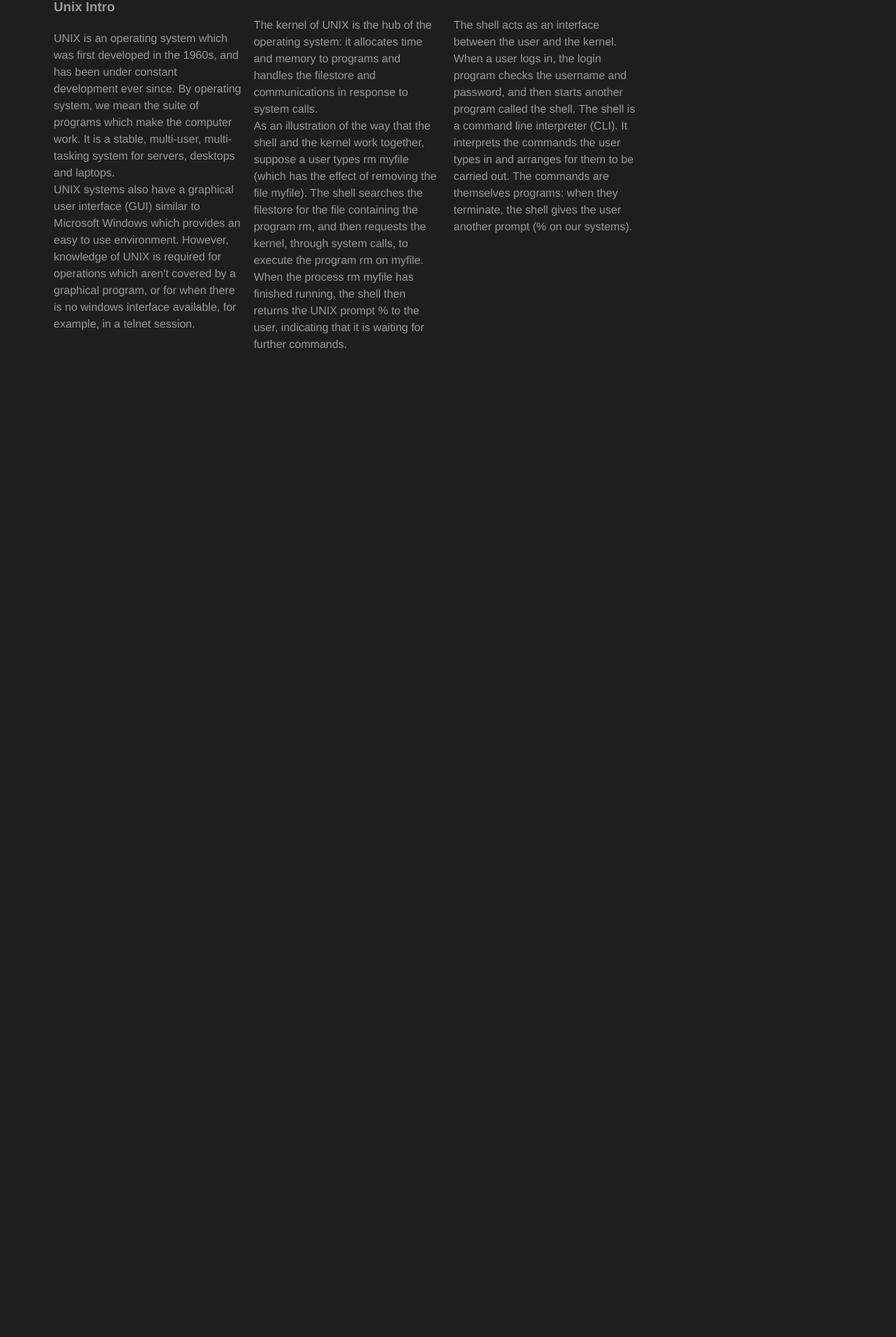
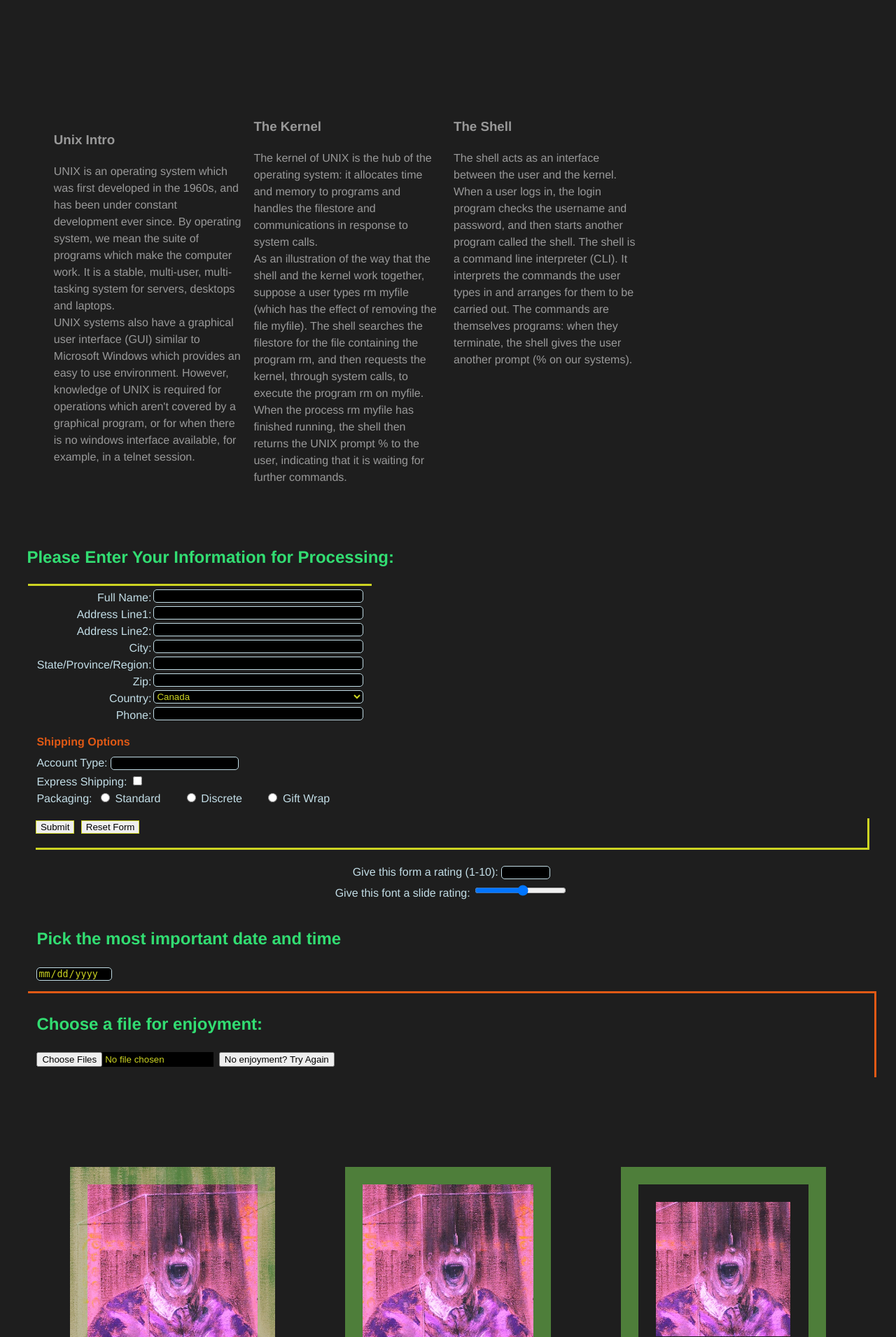
Before and after one commit to KLabWeb/dev-blog, a PHP site: page /Practice-Weeks/week09-practice.html in a window 1280 px wide. Shown: the part 2970-4880 px from the top of the page at 70% size. Before the commit the page ends 3468 px from the top, so only its background shows below. Run offline with PHP 8.4, Linux system fonts and the light colour scheme; grey boxes are pictures that could not be loaded.

Commit message:
Sandbox dev page compiled from week 03, 04, 07, 05 sections. Restyled.

```diff
--- a/Practice-Weeks/stylesheet-w05-practice-sandbox.css
+++ b/Practice-Weeks/stylesheet-w09-practice-sandbox.css
@@ -188,7 +188,7 @@
     opacity: 0;
 }
 #def-grid img:hover, #def-grid span img:hover{
-    opacity: 100;
+    opacity: 1;
 }
 
 /*Float styling*/
@@ -367,6 +367,10 @@
 }
 
 
+/*---------------Above == week05 styling ---------------*/
+
+
+
 /*Code below here new code from week 09*/
 #dom-head{
   margin-left:6%;
@@ -381,3 +385,194 @@
   color: white;
   font-size: 2.2rem;
 }
+
+
+
+
+
+
+
+
+
+
+
+
+
+
+
+
+/*-------------------------week 07*---------*/
+#second-form{
+  width: 100%;
+}
+#shipping-grid{
+  width: 95%;
+  display: grid;
+  grid-template-columns: repeat(5, 1fr);
+  grid-template-areas: "mainShip round submit . choosefile"
+                       ". options . pickdate ellip";
+}
+#rounded-box{
+  grid-area: round;
+}
+#elliptical-box{
+  grid-area: ellip;
+}
+#shipping-main{
+  grid-area: mainShip;
+  border-top: 3px solid #cdd422;
+}
+#options{
+  grid-area: options;
+  border-bottom: 3px solid #cdd422;
+}
+#submit-fieldset{
+  display: flex;
+  flex-direction: column;
+  align-items: center;
+  border-right: 3px solid #cdd422;
+  grid-area:submit;
+}
+#pickdate{
+  border-bottom: 3px solid #e05915;
+  grid-area: pickdate;
+}
+#choosefile{
+  grid-area: choosefile;
+  border-right: 3px solid #e05915;
+}
+
+/*Shipping form sizing & layout*/
+.form{
+  width: 520px;
+  margin-left: 3%;
+}
+.form fieldset{
+  border: 0;
+}
+.form legend{
+  font-weight: bold;
+}
+.form #submit, #reset{
+  margin-bottom: 20px;
+  border: 1px solid #cdd422;
+}
+#submit{
+  margin-right: 5px;
+}
+.radiolist span{
+  margin-right: 25px;
+}
+#second-form fieldset:first-of-type{
+  width: 467px;
+  display: grid;
+  grid-template-columns: 167px 300px;
+  text-align: right;
+  margin-bottom: 4px;
+}
+#second-form label{
+  margin-right: 3px;
+}
+
+/*Shipping form media queries*/
+@media (max-width: 500px){
+  .form, #second-form fieldset:first-of-type, #times{
+    width: 100%;
+  }
+  #second-form fieldset:first-of-type{
+      text-align: left;
+      grid-template-columns: 90%;
+  }
+  .radiolist label{
+    display: flex;
+  }
+}
+
+
+.form legend{
+    color: #e05915;
+    padding: 0;
+}
+.form input, select{
+    color: rgb(205, 212, 34);
+    background: black;
+    margin-bottom: 5px;
+}
+.form label{
+    color: #c2dde6;
+}
+#second-form fieldset:not(:last-of-type) input, #dateclock, #country{
+      border: 1px solid #c2dde6;
+      border-radius: 5px;
+}
+#second-form fieldset:not(:last-of-type) input:focus, #dateclock:focus, #country:focus{
+    border: 2px solid #32DD72;
+}
+/*Shipping form media queries*/
+@media (max-width: 1400px){
+  #second-form, #shipping-grid{
+    display: flex;
+    flex-direction: column;
+  }
+  #options{
+    border-bottom: 0;
+  }
+  #submit-fieldset{
+    border: 0;
+  }
+  #submit-fieldset div:first-of-type{
+    margin-left: 0;
+    width: 100%;
+    border-bottom: 3px solid #cdd422;
+    border-right: 3px solid #cdd422;
+    margin-bottom: 20px;
+  }
+}
+
+
+
+
+/*----------------------------week 03---------------------*/
+#bg-clips{
+  display: grid;
+  grid-template-areas: ". bborder bpadding bcontent";
+  margin: 10% 0 10% 0;
+}
+.bg-img {
+    display: inline-block;
+    width: 15vw;
+    height: 15vw;
+    padding: 2vw;
+    border: 2vw solid rgba(127, 221, 87, .5);
+    background-image: url("../Images/frames.jpg");
+    background-size: 24vw;
+    background-position: center;
+}
+#bg-border {
+    grid-area: bborder;
+    background-clip: border-box;
+}
+#bg-padding {
+    grid-area: bpadding;
+    background-clip: padding-box;
+}
+#bg-content {
+    grid-area: bcontent;
+    background-clip: content-box;
+}
+
+
+
+
+
+/*---------------------week 04 below---------*/
+#rounded-box{
+    border-radius: 20px;
+    background-image: url(../Images/glitch-lines.gif);
+    background-size: 100%;
+}
+#elliptical-box{
+    border-radius: 10px 30px / 20px 40px;
+    background-image: url(../Images/bluescreen.gif);
+    background-size: 100%;
+}
--- a/Practice-Weeks/week03-practice.html
+++ b/Practice-Weeks/week03-practice.html
@@ -5,7 +5,7 @@
 <head>
     <meta charset="utf-8">
     <meta name="author" content="cryptolain">
-    <meta name="description" content="Week 02 test page for testing various HTML5 & CSS3 workings.">
+    <meta name="description" content="Week 03 test page for testing various HTML5 & CSS3 workings.">
     <meta name="viewport" content="width=device-width, initial-scale=1.0">
     <link rel="shortcut icon" href="../Favicons/css3-original.svg" type="image/x-icon">
     <link rel="stylesheet" href="stylesheet-w03-practice.css">
--- a/Practice-Weeks/week07-practice.html
+++ b/Practice-Weeks/week07-practice.html
@@ -13,6 +13,7 @@
   <link rel="stylesheet" href="../nav-buttons.css">
   <link rel="stylesheet" href="stylesheet-w07-practice.css">
   <link rel="stylesheet" href="../Higlightjs/styles/tomorrow-night-bright.css">
+  <script src="week09-dom.js"></script>
   <script src="../Higlightjs/highlight.pack.js"></script>
   <script>hljs.initHighlightingOnLoad();</script>
   <title>Week 07 Practice</title>
--- /dev/null
+++ b/Practice-Weeks/week09-dom-form.js
@@ -0,0 +1 @@
+console.log(document.forms);
--- a/Practice-Weeks/week09-practice.html
+++ b/Practice-Weeks/week09-practice.html
@@ -9,9 +9,10 @@
   <meta name="viewport" content="width=device-width, initial-scale=1.0">
   <link rel="shortcut icon" href="../Favicons/css3-original.svg" type="image/x-icon">
   <link rel="stylesheet" href="practice-stylesheet.css">
-  <link rel="stylesheet" href="stylesheet-w05-practice-sandbox.css">
+  <link rel="stylesheet" href="stylesheet-w09-practice-sandbox.css">
   <link rel="stylesheet" href="../header.css">
   <link rel="stylesheet" href="../nav-buttons.css">
+  <!--code formatting-->
   <link rel="stylesheet" href="../Higlightjs/styles/tomorrow-night-bright.css">
   <script src="../Higlightjs/highlight.pack.js"></script>
   <script>hljs.initHighlightingOnLoad();</script>
@@ -21,7 +22,7 @@
 <body>
   <div>
     <header class="header-v2">
-      <h1>Week 09 General Practice</h1>
+      <h1>Week 09 Sandbox</h1>
     </header>
 
     <nav class="nav-v2">
@@ -44,7 +45,8 @@
   <main>
     <section id="dom-head">
       <h1>JS &amp; the DOM</h1>
-        <p>The below is a pull of code from Week 05 practice work. I will be using it as a sandbox for DOM interaction with JavaScript as there are a lot of uniquely ID'd DOM nodes and this week had focus on layout.</p>
+      <p>The below layout &#40;up until the raw code blocks&#41; is largely pulled from <a href="week05-practice.html" title="compare the differences">Week 05 practice work</a>. The form elements are pulled from  <a href="week05-practice.html" title="form code">week 07</a>. Some visual components are pulled from week 03 and week 04.</p>
+      <p>This area will serve as a sandbox for testing different forms of DOM interaction, setting the forms up to actually submit somewhere, adding event driven features to, etc..</p>
     </section>
 
     <section id="flex-one">
@@ -67,7 +69,7 @@
               <th scope="col">Notes</th>
             </tr>
           </thead>
-                  <tbody>
+          <tbody id="styled-table-body">
             <tr>
               <th scope="row">11/07/18</th>
               <td>Weds</td>
@@ -94,7 +96,8 @@
               <td>T͇͔̯̮ͧ̾ͪ̀ͮͩͬͧͧ̋̉ͩͯ̊̃̄͟͜͜h̶̫̱͈͖̰̣͔̞͍̻͚͓͉̪̉̋́̾̀ͅu̵̴ͬ͐̓͑ͣ̌͂̓̉͋̑͊̾̋ͩͫ͠҉̪̗̤̦̙̼̜͚̠̟̫͈̝̙r̵͇̯̝͍̝͙͉͇̞̂̓͋ͨ̄͐ͫͥ̓͗̽̃̑̈́̃̊ͫ͗͢ş̛̛͙͇̱͈͚̦̗̺̩̀̐ͪͬ̓͐̑͝</td>
               <td>8</td>
               <td>Sudden l̗̖a̜̜̭̱͉̩͚r̦̙g҉͉̯̲e̢͚ ̪͍̤̣̖̀i̻̞̻̩͟n̟̝͎̲͈l̝̱f̱͍̺l̥͖̲͘ux. Ship damaged during docking.</td>
-                          <td>U̡̻̥͡n͕̖͈̲͎ą̬̰͙̮̜̙̠̪b̖͉͇ĺ̹͙̙̬͎̣e͎͉̘̜ ̵̙̯t̸͇̟͚͈͢o͏͉͕͓̞̖̰̯̬̠ ̧̖̺͚͟ŕ̬̣̲͓͓̬̠̻̻͝͡ḙ̶̸̪͇̗͘s̗̖̬͇̼̥͔͖̫t̩͚͟o̧̜̲r̴̸̝̭̙͕ḛ̢̟̜͇̲ ̯͎̥̞͟͡ș̵̨͔̟̩̬̰͞i͔̜͘g̴̩̩̗n͔͜͢a̦̦̮͓̮͖͢ͅl̶̮̺ ̯̩̪͕̣̤̲v̛͏͈̹̪͚͟i̡̢̛̬̼̘͈̠͎̼a̧͍͕̳ ̡͉̰̮ḇ̵̢̖a̛͏̷̖̻c̡̰̻͖̭͙͝k̢̼̤͓͜ú̝̺̹p̡̛̱͍̤̰̹̝̠̹ ̭̤̹̙̳̬s̫̻̱̞͇̜͙̝͜u҉̲̺͞p͍͈̱̝̝͍͇͝p̸͔̜̬̘̳̀l̡̧͖͇̲y̷̮͎̫͖̰̻̞̙͠͡.̪̰͠</td>
+              <td>U̡̻̥͡n͕̖͈̲͎ą̬̰͙̮̜̙̠̪b̖͉͇ĺ̹͙̙̬͎̣e͎͉̘̜ ̵̙̯t̸͇̟͚͈͢o͏͉͕͓̞̖̰̯̬̠ ̧̖̺͚͟ŕ̬̣̲͓͓̬̠̻̻͝͡ḙ̶̸̪͇̗͘s̗̖̬͇̼̥͔͖̫t̩͚͟o̧̜̲r̴̸̝̭̙͕ḛ̢̟̜͇̲ ̯͎̥̞͟͡ș̵̨͔̟̩̬̰͞i͔̜͘g̴̩̩̗n͔͜͢a̦̦̮͓̮͖͢ͅl̶̮̺ ̯̩̪͕̣̤̲v̛͏͈̹̪͚͟i̡̢̛̬̼̘͈̠͎̼a̧͍͕̳
+                ̡͉̰̮ḇ̵̢̖a̛͏̷̖̻c̡̰̻͖̭͙͝k̢̼̤͓͜ú̝̺̹p̡̛̱͍̤̰̹̝̠̹ ̭̤̹̙̳̬s̫̻̱̞͇̜͙̝͜u҉̲̺͞p͍͈̱̝̝͍͇͝p̸͔̜̬̘̳̀l̡̧͖͇̲y̷̮͎̫͖̰̻̞̙͠͡.̪̰͠</td>
             </tr>
             <tr>
               <th scope="row">12/0͈̱̂ͯ̅͐͗ͪͥ3̮̹͍̭͈̼͍ͪͪ͛ͨ̽̀/18</th>
@@ -130,12 +133,14 @@
 
 
     <section id="flex-report">
-        <p>Greetings. I am a time traveler from the year 2036. I am on my way home after getting an IBM 5100 computer system from the year 1975.<br><br>My “time” machine is a stationary mass, temporal displacement unit manufactured by General Electric. The unit is powered by two, top-spin, dual-positive singularities that produce a standard, off-set Tipler sinusoid.<br><br>I will be happy to post pictures of the unit.</p>
+      <p>Greetings. I am a time traveler from the year 2036. I am on my way home after getting an IBM 5100 computer system from the year 1975.<br><br>My “time” machine is a stationary mass, temporal displacement unit manufactured by General
+        Electric. The unit is powered by two, top-spin, dual-positive singularities that produce a standard, off-set Tipler sinusoid.<br><br>I will be happy to post pictures of the unit.</p>
       <div>
         <img src="../Images/john.gif" alt="flex-titor-face">
         <img src="../Images/timemachine.jpg" alt="flex-titor-time-machine">
       </div>
-        <p>Within limits, I’m confident my anonymity is secure. The various email and web accounts I have do not have a big sign that says “Time Machine This Way!”. In order to be at risk I would have to be believed. In my experience, evil may be powerful, but they aren’t very bright.</p>
+      <p>Within limits, I’m confident my anonymity is secure. The various email and web accounts I have do not have a big sign that says “Time Machine This Way!”. In order to be at risk I would have to be believed. In my experience, evil may be
+        powerful, but they aren’t very bright.</p>
     </section>
 
     <section id="def-grid-section">
@@ -164,45 +169,265 @@
     <section id="float-stallman">
       <img id="stall-left" src="../Images/stallman.png" alt="stallman face">
       <img id="stall-right" src="../Images/stallman.png" alt="stallman face">
-          <p>Stallman launched the GNU Project in September 1983 to create a Unix-like computer operating system composed entirely of free software. With this, he also launched the free software movement. He has been the GNU project's lead architect and organizer, and developed a number of pieces of widely used GNU software including, among others, the GNU Compiler Collection, the GNU Debugger and the GNU Emacs text editor. In October 1985 he founded the Free Software Foundation.</p>
-          <p>For a period of time, Stallman used a notebook from the One Laptop per Child program. Stallman's computer is a refurbished ThinkPad T400s with Libreboot, a free BIOS replacement, and the GNU/Linux distribution Trisquel. Before the ThinkPad T400s, Stallman used a Thinkpad X60 with Libreboot and Trisquel GNU/Linux.</p>
+      <p>Stallman launched the GNU Project in September 1983 to create a Unix-like computer operating system composed entirely of free software. With this, he also launched the free software movement. He has been the GNU project's lead architect and
+        organizer, and developed a number of pieces of widely used GNU software including, among others, the GNU Compiler Collection, the GNU Debugger and the GNU Emacs text editor. In October 1985 he founded the Free Software Foundation.</p>
+      <p>For a period of time, Stallman used a notebook from the One Laptop per Child program. Stallman's computer is a refurbished ThinkPad T400s with Libreboot, a free BIOS replacement, and the GNU/Linux distribution Trisquel. Before the ThinkPad
+        T400s, Stallman used a Thinkpad X60 with Libreboot and Trisquel GNU/Linux.</p>
     </section>
 
     <section id="relative">
       <div></div>
       <div></div>
-        <div><h2>THREE RELATIVE BOXES</h2></div>
+      <div>
+        <h2>THREE RELATIVE BOXES</h2>
+      </div>
     </section>
-
 
     <section id="absolute">
       <div></div>
-        <div><h2>Z-INDEX</h2></div>
-        <div><h2>ABSOLUTE</h2></div>
+      <div>
+        <h2>Z-INDEX</h2>
+      </div>
+      <div>
+        <h2>ABSOLUTE</h2>
+      </div>
       <div></div>
     </section>
 
     <section id="multicol">
       <div>
         <h3>Unix Intro</h3>
-          <p>UNIX is an operating system which was first developed in the 1960s, and has been under constant development ever since. By operating system, we mean the suite of programs which make the computer work. It is a stable, multi-user, multi-tasking system for servers, desktops and laptops.
+        <p>UNIX is an operating system which was first developed in the 1960s, and has been under constant development ever since. By operating system, we mean the suite of programs which make the computer work. It is a stable, multi-user,
+          multi-tasking system for servers, desktops and laptops.
           <br>
-          UNIX systems also have a graphical user interface (GUI) similar to Microsoft Windows which provides an easy to use environment. However, knowledge of UNIX is required for operations which aren't covered by a graphical program, or for when there is no windows interface available, for example, in a telnet session.</p>
+          UNIX systems also have a graphical user interface (GUI) similar to Microsoft Windows which provides an easy to use environment. However, knowledge of UNIX is required for operations which aren't covered by a graphical program, or for when
+          there is no windows interface available, for example, in a telnet session.</p>
       </div>
 
       <div>
         <h3>The Kernel</h3>
         <p>The kernel of UNIX is the hub of the operating system: it allocates time and memory to programs and handles the filestore and communications in response to system calls.
           <br>
-          As an illustration of the way that the shell and the kernel work together, suppose a user types rm myfile (which has the effect of removing the file myfile). The shell searches the filestore for the file containing the program rm, and then requests the kernel, through system calls, to execute the program rm on myfile. When the process rm myfile has finished running, the shell then returns the UNIX prompt % to the user, indicating that it is waiting for further commands. </p>
+          As an illustration of the way that the shell and the kernel work together, suppose a user types rm myfile (which has the effect of removing the file myfile). The shell searches the filestore for the file containing the program rm, and then
+          requests the kernel, through system calls, to execute the program rm on myfile. When the process rm myfile has finished running, the shell then returns the UNIX prompt % to the user, indicating that it is waiting for further commands. </p>
       </div>
 
       <div>
         <h3>The Shell</h3>
-          <p>The shell acts as an interface between the user and the kernel. When a user logs in, the login program checks the username and password, and then starts another program called the shell. The shell is a command line interpreter (CLI). It interprets the commands the user types in and arranges for them to be carried out. The commands are themselves programs: when they terminate, the shell gives the user another prompt (% on our systems).</p>
+        <p>The shell acts as an interface between the user and the kernel. When a user logs in, the login program checks the username and password, and then starts another program called the shell. The shell is a command line interpreter (CLI). It
+          interprets the commands the user types in and arranges for them to be carried out. The commands are themselves programs: when they terminate, the shell gives the user another prompt (% on our systems).</p>
       </div>
     </section>
+
+
+
+
+    <section class="form" id="second-form">
+      <h2>Please Enter Your Information for Processing:</h2>
+      <form id="shipping-grid">
+
+        <fieldset id="shipping-main">
+          <label for="name">Full Name:</label>
+          <input type="text" id="name" name="shippingname">
+
+          <label for="addr1">Address Line1:</label>
+          <input type="text" id="addr1" name="shippingaddr1">
+
+          <label for="addr2">Address Line2:</label>
+          <input type="text" id="addr2" name="shippingaddr2">
+
+          <label for="city">City:</label>
+          <input type="text" id="city" name="shippingcity">
+
+          <label for="state">State/Province/Region:</label>
+          <input type="text" id="state" name="shippingstate">
+
+          <label for="zip">Zip:</label>
+          <input type="text" id="zip" name="shippingzip">
+
+          <label for="country">Country:</label>
+          <select id="country" name="shippingcountry">
+            <optgroup label="North America">
+              <option>Canada</option>
+              <option>United States</option>
+            </optgroup>
+            <optgroup label="Europe">
+              <option>England</option>
+              <option>Poland</option>
+              <option>Ukraine</option>
+            </optgroup>
+          </select>
+
+          <label for="phone">Phone:</label>
+          <input type="tel" id="phone" name="shippingphone">
+        </fieldset>
+
+        <fieldset id="options">
+          <legend>Shipping Options</legend>
+
+          <label for="accounttype">
+            <span>Account Type:</span>
+            <input type="text" id="accounttype" name="shippingaccounttype" list="accountlist">
+          </label>
+          <datalist id="accountlist">
+            <option>Value</option>
+            <option>Basic</option>
+            <option>Premium</option>
+          </datalist>
+
+          <div>
+            <label for="expressship">
+              <span>Express Shipping:</span>
+              <input type="checkbox" id="expressship" name="shippingexpress" value="express">
+            </label>
+          </div>
+          <div class="radiolist">
+            <label>Packaging:</label>
+            <label for="plainwrap">
+              <input type="radio" id="plainwrap" name="option" value="plainwrap">
+              <span>Standard</span>
+            </label>
+            <label for="discretewrap">
+              <input type="radio" id="discretewrap" name="option" value="discretewrap">
+              <span>Discrete</span>
+            </label>
+            <label for="giftwrap">
+              <input type="radio" id="giftwrap" name="option" value="giftwrap">
+              <span>Gift Wrap</span>
+            </label>
+          </div>
+        </fieldset>
+
+        <fieldset id="submit-fieldset">
+          <div>
+            <button type="submit" id="submit">Submit</button>
+            <button type="reset" id="reset">Reset Form</button>
+          </div>
+          <div class="numbers">
+            <label for="numbers">
+              <span>Give this form a rating &#40;1-10&#41;:</span>
+              <input type="number" id="numbers" name="formrating" min="1" max="10" step=".5">
+            </label>
+          </div>
+          <div class="numbers">
+            <label for="slider">
+              <span>Give this font a slide rating:</span>
+              <input type="range" id="slider" name="fontrating" min="1" max="20" step="1">
+            </label>
+          </div>
+        </fieldset>
+
+        <fieldset id="pickdate">
+          <h2>Pick the most important date and time</h2>
+          <input type="date" id="dateclock" name="clockdate" min="2018-11-26" max="2100-01-01">
+        </fieldset>
+
+        <fieldset id="choosefile">
+          <div id="filediv">
+            <h2>Choose a file for enjoyment:</h2>
+            <label for="files">
+              <input type="file" id="files" name="file" multiple>
+            </label>
+            <button type="reset">No enjoyment? Try Again</button>
+          </div>
+        </fieldset>
+        <!-------week 04------>
+        <div id="rounded-box" class="bg-box"></div>
+        <div id="elliptical-box" class="bg-box"></div>
+      </form>
+    </section>
+
+
+
+    <!------week 03------>
+    <section id="bg-clips">
+      <div id="bg-content" class="bg-img"></div>
+      <div id="bg-padding" class="bg-img"></div>
+      <div id="bg-border" class="bg-img"></div>
+    </section>
+
+    <pre class="js">
+    <code>
+      //navigate through DOM with recursion.
+      //Print element nodes in order of occurence in html doc
+      function domNavigate(element) {
+        if (element.nodeType == Node.ELEMENT_NODE)
+          for (let i = 0; i < element.childNodes.length; i++) {
+            if (element.childNodes[i].nodeType == Node.ELEMENT_NODE) {
+              console.log(element.childNodes[i]);
+              domNavigate(element.childNodes[i]);
+            }
+          }
+      }
+    </code>
+  </pre>
+    <pre class="js">
+    <code>
+      //takes in a DOM node, prints all descendants that are specified tag.
+      //optionally just prints specific property of tag. Also takes optional regexp.
+      function printType(element, tag, property, regexp) {
+        let nodes = element.getElementsByTagName(tag);
+        console.log(nodes.length);
+
+        for(let i = 0; i < nodes.length; i++)
+          if(property != null){
+            if(regexp !=null)
+              console.log(regexp.test(nodes[i][property]));
+            else
+              console.log(nodes[i][property]);
+          }
+          else
+            console.log(nodes[i]);
+      }
+    </code>
+  </pre>
+    <pre class="js">
+    <code>
+      //Checks if a specified video type exists for unique id video.
+      //If so, replaces video with new video via specified url
+      function newVideo(videoID,type, newURL){
+        let flexVideo = (document.getElementById(videoID)).getElementsByTagName("source");
+
+        for(let i = 0; i < flexVideo.length; i++){
+          if(flexVideo[i].type == type)
+            flexVideo[i].src = newURL;
+        }
+      }
+      newVideo("flex-clownvideo", "video/webm", "../Videos/grandma.webm");
+      newVideo("flex-clownvideo", "video/mp4", "../Videos/grandma.mp4");
+    </code>
+  </pre>
+
+    <pre class="js">
+    <code>
+      //Inserts row into table and add values, including table header
+      function addRow(tableBodyID, tableValues){
+
+        let newRow = document.createElement("tr");
+
+        //inner append method to account for th vs td
+        function append(element, textValue){
+          if(element ==  "th")
+            element.scope = "row";
+          element.appendChild(document.createTextNode(textValue));
+          newRow.appendChild(element);
+        }
+
+        //add th & td to row
+        append(document.createElement("th"), tableValues[0]);
+        for(let i = 1; i < tableValues.length; i++)
+          append(document.createElement("td"), tableValues[i]);
+
+        //add new row
+        document.getElementById(tableBodyID).appendChild(newRow);
+      }
+
+      addRow("styled-table-body", ["12/14/18", "Fri", "3", "Why is central not responding still?", "This row created by JS"]);
+    </code>
+  </pre>
+
   </main>
+  <script src="./week09-dom.js"></script>
 </body>
 
 </html>
--- a/Practice-Weeks/week09-practice.js
+++ b/Practice-Weeks/week09-practice.js
@@ -20,3 +20,5 @@ function primitiveMultiplyWrap(x, y){
     }
   }
 }
+
+function seeNodes()
```
Also changed, not shown: Practice-Weeks/week09-dom.js (added, +86 -0 lines), Practice-Weeks/week09-practiceB.js (added, +44 -0 lines), Study-Weeks/js-section-template.js (added, +33 -0 lines), Study-Weeks/week09.html (+15 -2 lines), Images/frames.jpg (added). Lines whose indentation alone changed are shown as unchanged.
